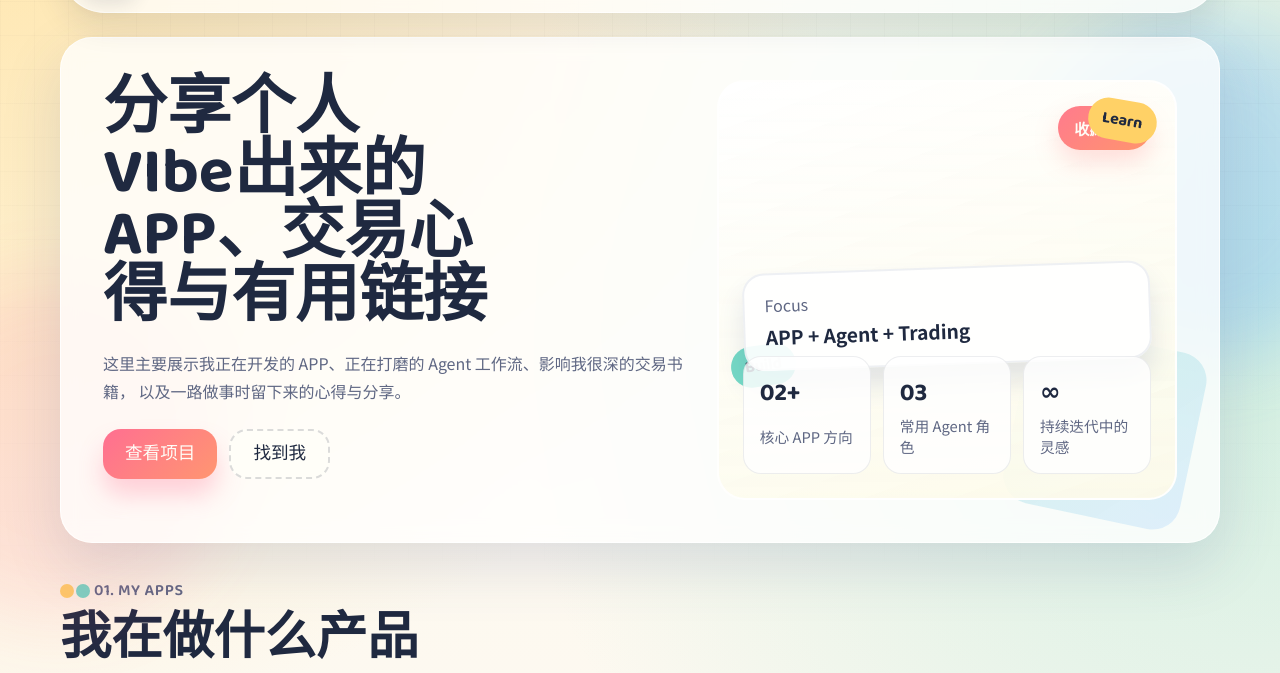
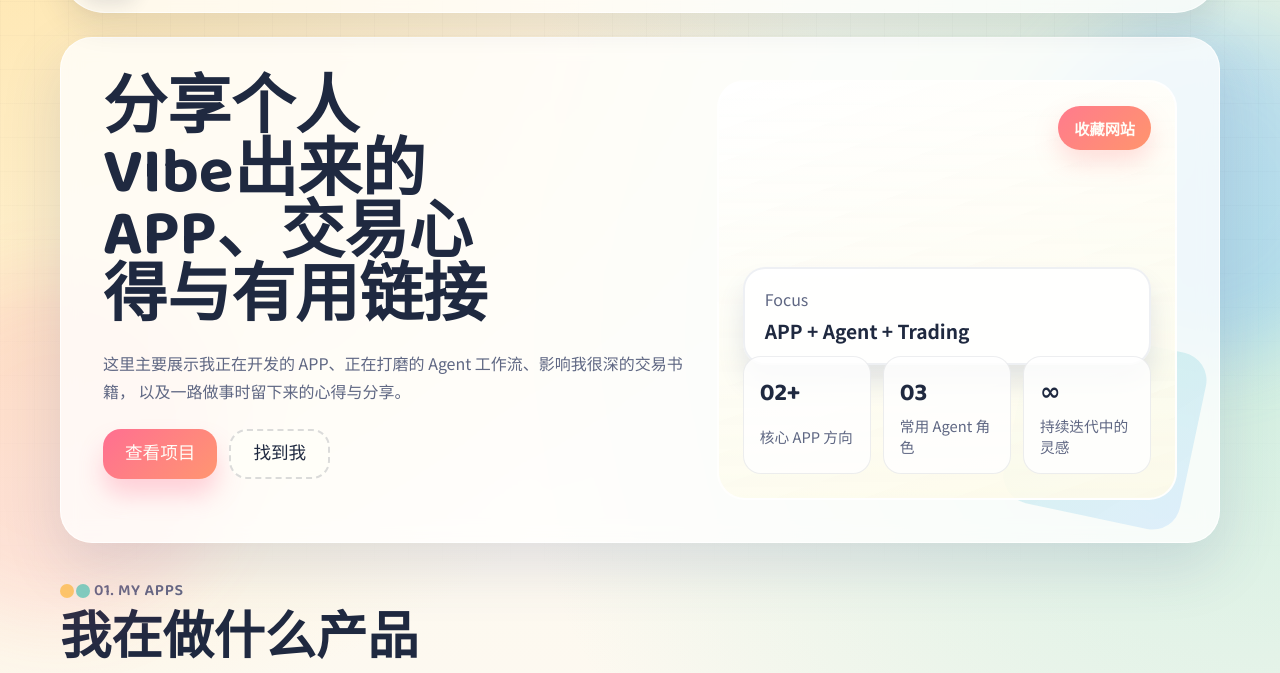
Before and after one commit to AriesBn/whats-for-dinner-site, a website built with Vite: page index.html in a window 1280 px wide. Shown: the part 101-774 px from the top of the page. Built offline with nearby package versions, Linux system fonts and the light colour scheme; files whose address does not match are found by name.

Commit message:
fix: tighten hero and app details

```diff
--- a/src/main.js
+++ b/src/main.js
@@ -16,14 +16,6 @@ const appCards = [
         note: "一个帮你快速决定今天吃什么的小工具，减少纠结，马上出发去吃饭。",
         linkKey: "今晚吃什么",
         iconEmoji: "🍽️",
-      },
-      {
-        name: "习惯打卡花园",
-        note: "把连续执行做成有反馈的小成长页面，减少枯燥感。",
-      },
-      {
-        name: "碎片记录盒",
-        note: "随手收纳想法、待办和生活观察，之后再慢慢分类整理。",
       },
     ],
   },
@@ -354,8 +346,6 @@ function renderApp() {
             <button class="bookmark-button" type="button" data-action="bookmark-site">
               收藏网站
             </button>
-            <div class="sticker sticker-star">Learn</div>
-            <div class="sticker sticker-bubble">Build</div>
             <div class="hero-visual">
               <div class="mini-card mini-card-large">
                 <span>Focus</span>
--- a/src/style.css
+++ b/src/style.css
@@ -394,6 +394,10 @@ h3 {
 
 .mini-card strong {
   font-size: 1.2rem;
+}
+
+.mini-card-large {
+  transform: none;
 }
 
 .mini-card-small {
@@ -1021,6 +1025,12 @@ h3 {
   color: #fffef7;
 }
 
+.social-icon-bitcoin svg {
+  width: 24px;
+  height: 24px;
+  transform: translate(0.5px, -0.5px);
+}
+
 .social-icon-bilibili {
   background: linear-gradient(135deg, #4fa8ff, #7fd2ff);
 }
```
